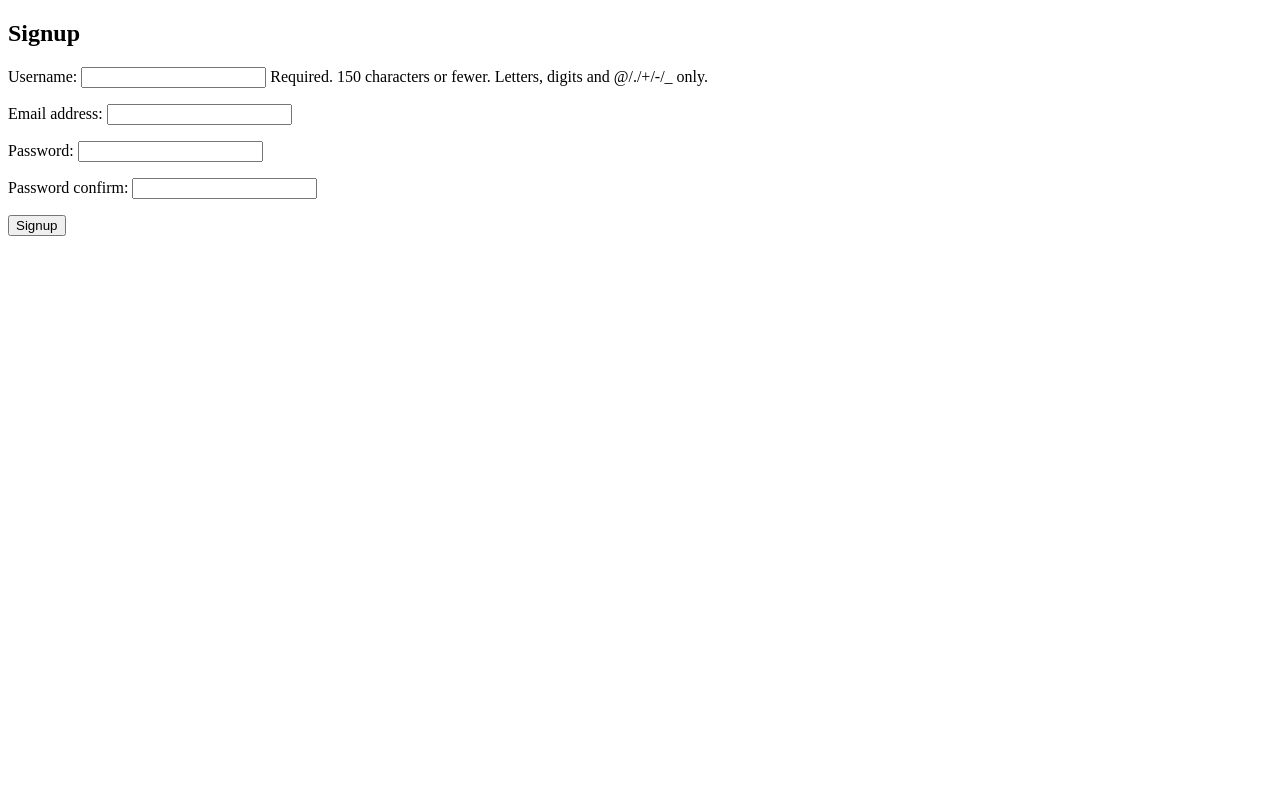
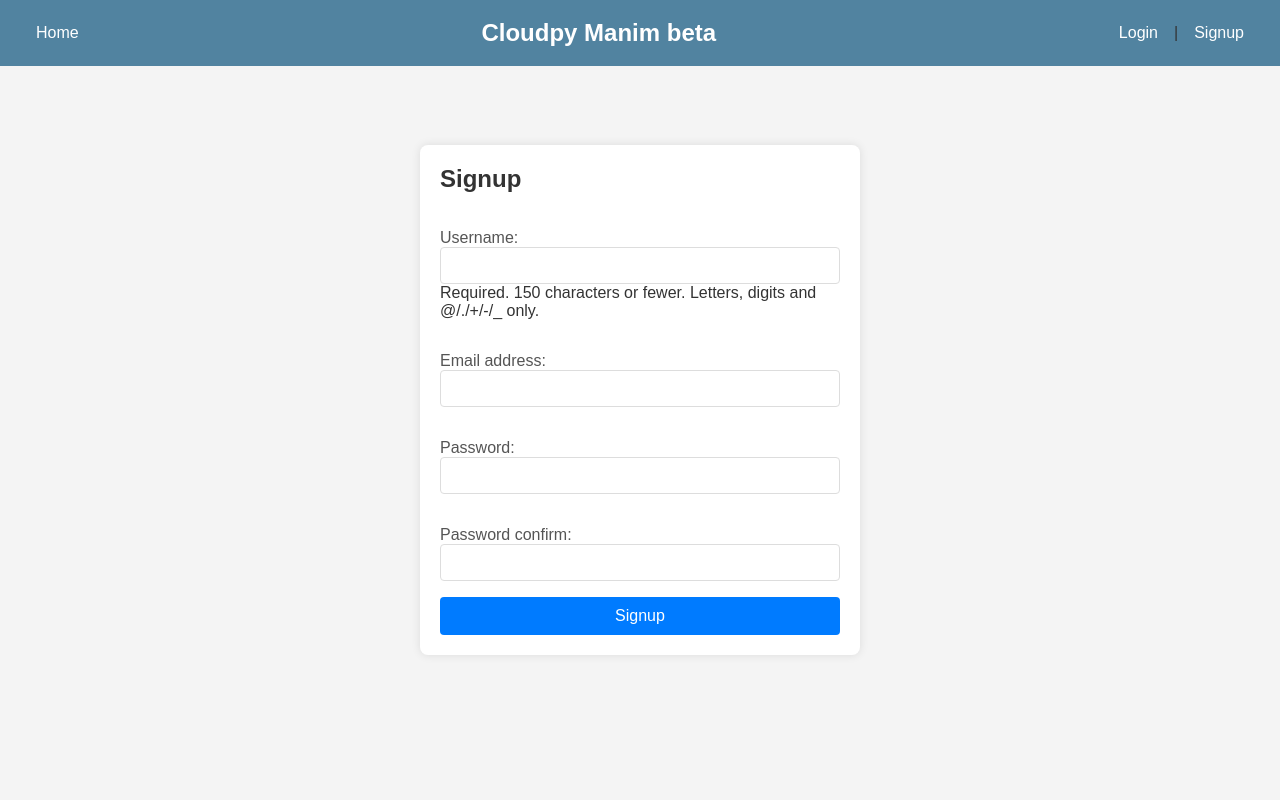
Before and after one commit to thesophile/runwith.cloud, a Django app: page /signup/ in a window 1280 px wide. Run offline with Django 5.2, Linux system fonts and the light colour scheme.

Commit message:
style login form, made base template

```diff
--- a/templates/accounts/signup.html
+++ b/templates/accounts/signup.html
@@ -1,14 +1,71 @@
-<!DOCTYPE html>
-<html>
-<head>
-    <title>Signup</title>
-</head>
-<body>
+
+{% extends 'base.html' %}
+
+{% block title %}Signup{% endblock %}
+
+{% block extra_head %}
+<style>
+    body {
+        font-family: Arial, sans-serif;
+        background-color: #f4f4f4;
+        display: flex;
+        justify-content: center;
+        align-items: center;
+        height: 100vh;
+        margin: 0;
+    }
+    .container {
+        background: #fff;
+        padding: 20px;
+        border-radius: 8px;
+        box-shadow: 0 0 10px rgba(0, 0, 0, 0.1);
+        max-width: 400px;
+        width: 100%;
+    }
+    h2 {
+        margin-top: 0;
+        color: #333;
+    }
+    form {
+        display: flex;
+        flex-direction: column;
+    }
+    .form-group {
+        margin-bottom: 15px;
+    }
+    label {
+        margin-bottom: 5px;
+        color: #555;
+    }
+    input {
+        width: 100%;
+        padding: 10px;
+        border: 1px solid #ddd;
+        border-radius: 4px;
+        box-sizing: border-box;
+    }
+    button {
+        background-color: #007BFF;
+        color: white;
+        border: none;
+        padding: 10px;
+        border-radius: 4px;
+        cursor: pointer;
+        font-size: 16px;
+    }
+    button:hover {
+        background-color: #0056b3;
+    }
+</style>
+{% endblock %}
+
+{% block content %}
+    <div class="container">
         <h2>Signup</h2>
         <form method="post">
             {% csrf_token %}
             {{ form.as_p }}
             <button type="submit">Signup</button>
         </form>
-</body>
-</html>
+    </div>
+{% endblock %}
--- /dev/null
+++ b/templates/base.html
@@ -0,0 +1,126 @@
+{% load static %}
+
+<!DOCTYPE html>
+<html lang="en">
+<head>
+
+<!-- Google tag (gtag.js) -->
+<script async src="https://www.googletagmanager.com/gtag/js?id=G-G43JV3W9MS"></script>
+<script>
+  window.dataLayer = window.dataLayer || [];
+  function gtag(){dataLayer.push(arguments);}
+  gtag('js', new Date());
+  gtag('config', 'G-G43JV3W9MS');
+</script>
+
+    <meta charset="UTF-8">
+    <meta name="viewport" content="width=device-width, initial-scale=1.0">
+    <title>{% block title %}CloudPy Manim{% endblock %}</title>
+    <link rel="icon" type="image/x-icon" href="{% static 'img/favicon.jpg' %}">
+
+    <style>
+         body {
+            font-family: Arial, sans-serif;
+            margin: 0;
+            padding: 0;
+            background-color: #f0f0f0;
+            color: #333; /* Dark gray text color */
+            display: flex;
+            flex-direction: column;
+            min-height: 100vh;
+        }
+
+        /* Nav bar */
+        nav {
+            background-color: #5183a0; /* Custom blue color */
+            padding: 10px 20px;
+            display: flex;
+            justify-content: space-between;
+            align-items: center;
+            width: 100%;
+            box-sizing: border-box;
+            position: fixed;
+            top: 0;
+            left: 0;
+            z-index: 1000; /* Ensure the navbar is above other content */
+        }
+
+        .nav-left, .nav-center, .nav-right {
+            display: flex;
+            align-items: center;
+        }
+
+        .nav-left a, .nav-right a {
+            color: white;
+            text-decoration: none;
+            padding: 14px 16px;
+        }
+
+        .nav-center {
+            color: white;
+            font-size: 24px;
+            font-weight: bold;
+        }
+
+        .nav-left a:hover, .nav-right a:hover {
+            background-color: #3a6a85; /* Darker blue for hover effect */
+        }
+    </style>
+
+
+    {% block extra_head %}
+    <!-- Additional scripts or styles specific to pages extending this base template -->
+    {% endblock %}
+
+</head>
+<body>
+    <nav>
+        <div class="nav-left">
+            <a href="/">Home</a>
+        </div>
+        <div class="nav-center">
+            Cloudpy Manim beta
+        </div>
+        <div class="nav-right">
+            {% if user.is_authenticated %}
+                <p>Welcome, {{ user.username }}!</p>
+                <a href="{% url 'logout' %}">Logout</a>
+            {% else %}
+                <a href="{% url 'login' %}">Login</a> |
+                <a href="{% url 'signup' %}">Signup</a>
+            {% endif %}
+        </div>
+    </nav>
+
+
+        {% block content %}
+        <!-- Page-specific content will be injected here -->
+        {% endblock %}
+
+
+    {% if user.is_authenticated %}
+        <script>
+            var isAuthenticated = true;
+        </script>
+    {% else %}
+        <script>
+            var isAuthenticated = false;
+        </script>
+    {% endif %}
+
+    {% if current_code_name %}
+        <script>
+            var current_code_present = true;
+        </script>
+    {% else %}
+        <script>
+            var current_code_present = false;
+        </script>
+    {% endif %}
+
+    <script src="https://code.jquery.com/jquery-3.6.0.min.js"></script>
+    {% block extra_scripts %}
+    <!-- Additional scripts specific to pages extending this base template -->
+    {% endblock %}
+</body>
+</html>
```
Also changed, not shown: templates/accounts/login.html (+68 -8 lines), db.sqlite3, manim/static/css/base.css (added). Lines whose indentation alone changed are shown as unchanged.
